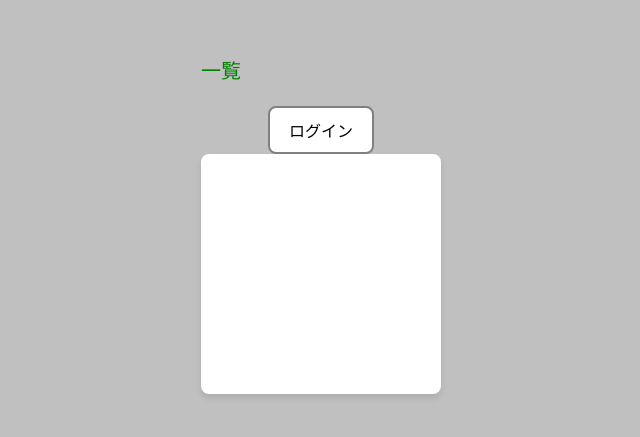
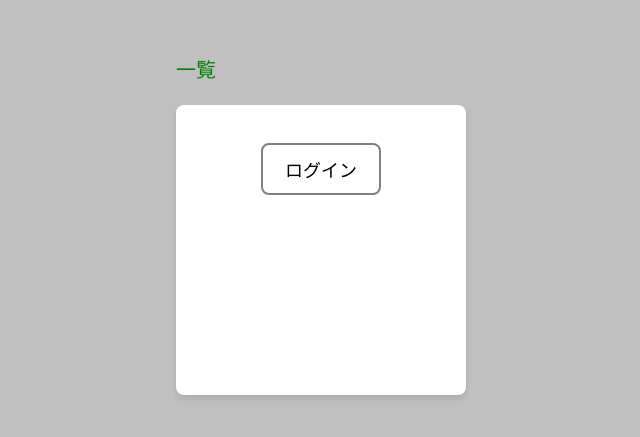
Before and after one commit to y-kawahara-gs/react-spa-memo-app, a React (Vite) app: page / in a window 1280 px wide. Shown: the part 185-622 px from the top of the page, without its empty margins (319-959 px from the left). Built offline with nearby package versions, Linux system fonts and the light colour scheme.

Commit message:
fix: 不要なpropsの削除、UIの修正

```diff
--- a/src/App.css
+++ b/src/App.css
@@ -44,8 +44,8 @@ button {
 
 .window {
   background-color: white;
-  width: 200px;
-  height: 200px;
+  width: 250px;
+  height: 250px;
   padding: 20px;
   border-radius: 8px;
   justify-content: center;
--- a/src/App.jsx
+++ b/src/App.jsx
@@ -23,7 +23,6 @@ function Home() {
     return memosStorage.get() || [];
   });
   const [targetId, setTargetId] = useState(null);
-  const { isLogin, toggleLogin } = useLogin();
   const targetMemo = memos.find((memo) => memo.id === targetId);
   const newMemo = {
     id: self.crypto.randomUUID(),
@@ -70,9 +69,6 @@ function Home() {
   return (
     <div>
       <p>一覧</p>
-      <button className="grey-border" onClick={toggleLogin}>
-        {isLogin ? "ログアウト" : "ログイン"}
-      </button>
       <div className="window">
         <MemoList memos={memos} onSetId={handleSetId} />
       </div>
--- a/src/components/MemoList.jsx
+++ b/src/components/MemoList.jsx
@@ -1,10 +1,15 @@
 import { useLogin } from "../hooks/useLogin.jsx";
 
-export default function MemoList({ memos, onSetId, onClick }) {
-  const { isLogin } = useLogin();
+export default function MemoList({ memos, onSetId}) {
+  const { isLogin, toggleLogin } = useLogin();
   return (
     <>
       <ul>
+        <li>
+          <button className="grey-border" onClick={toggleLogin}>
+            {isLogin ? "ログアウト" : "ログイン"}
+          </button>
+        </li>
         {memos.map((memo) => (
           <li key={memo.id}>
             <button className="list-button" onClick={() => onSetId(memo.id)}>
```
